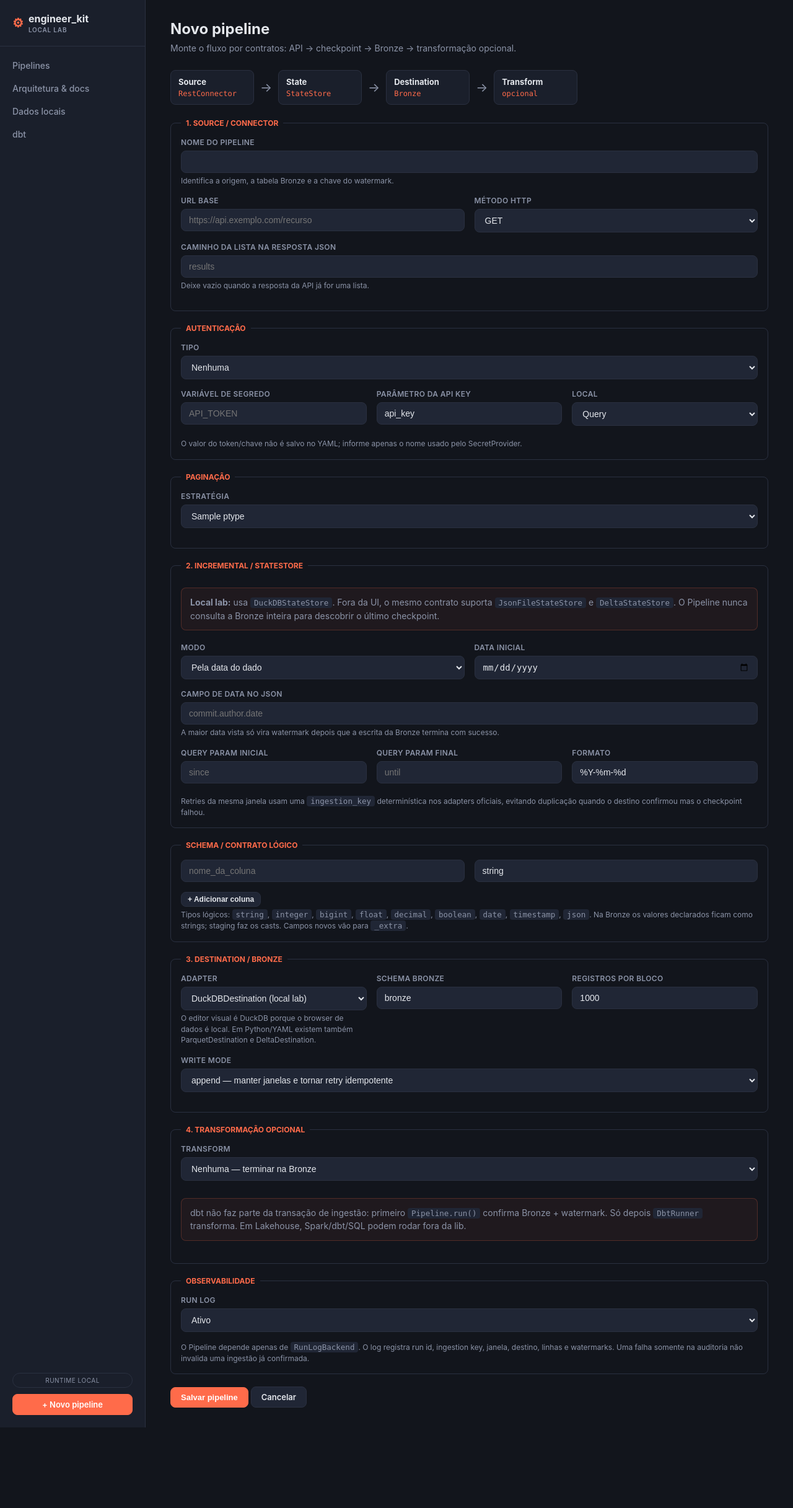
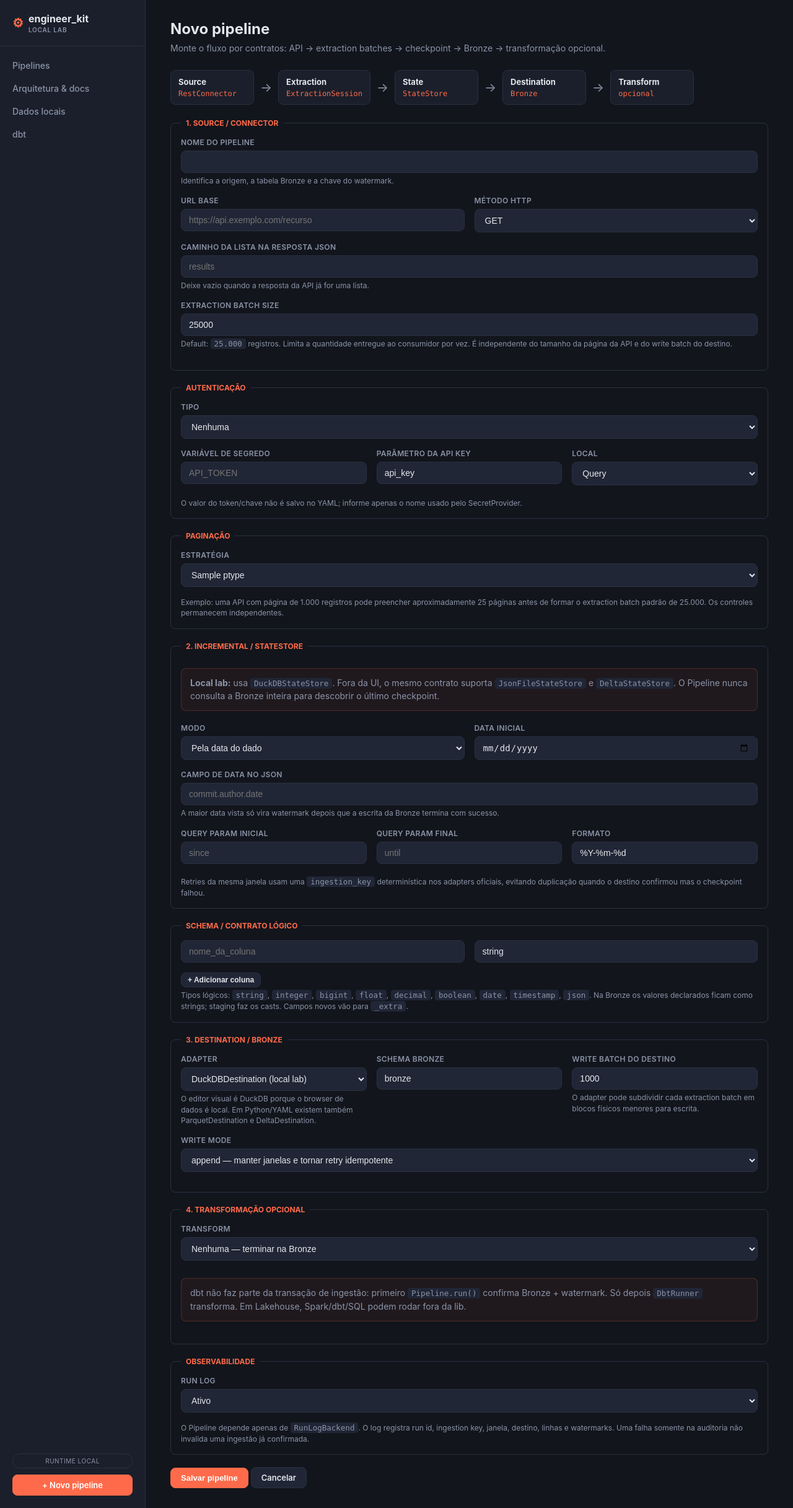
Before and after one commit to Lima-Ricardo/engineer_kit, a FastAPI app: template src/engineer_kit/ui/templates/pipeline_form.html in a window 1280 px wide. Shown: the whole page at 62% size. Before the commit the page ends 2303 px from the top, so only its background shows below. Run offline with FastAPI, Linux system fonts and the light colour scheme; the template is opened without the code that fills it: most values are stand-ins (such as "Sample title", 1, 10 or a date in 2020).

Commit message:
Show streaming batch controls in local lab editor

```diff
--- a/src/engineer_kit/ui/templates/pipeline_form.html
+++ b/src/engineer_kit/ui/templates/pipeline_form.html
@@ -2,12 +2,14 @@
 {% block title %}{{ "Editar" if config else "Novo" }} pipeline - engineer_kit{% endblock %}
 {% block content %}
 <h1>{{ "Editar pipeline" if config else "Novo pipeline" }}</h1>
-<p class="subtitle">Monte o fluxo por contratos: API → checkpoint → Bronze → transformação opcional.</p>
+<p class="subtitle">Monte o fluxo por contratos: API → extraction batches → checkpoint → Bronze → transformação opcional.</p>
 
 {% if error %}<div class="error-box">{{ error }}</div>{% endif %}
 
 <div class="flow-strip compact-flow">
     <div class="flow-node"><strong>Source</strong><span>RestConnector</span></div>
+    <div class="flow-arrow">→</div>
+    <div class="flow-node"><strong>Extraction</strong><span>ExtractionSession</span></div>
     <div class="flow-arrow">→</div>
     <div class="flow-node"><strong>State</strong><span>StateStore</span></div>
     <div class="flow-arrow">→</div>
@@ -42,6 +44,11 @@
             <input type="text" name="records_path" value="{{ config.connector.records_path if config and config.connector.records_path else '' }}" placeholder="results">
             <div class="field-hint">Deixe vazio quando a resposta da API já for uma lista.</div>
         </div>
+        <div class="field">
+            <label>Extraction batch size</label>
+            <input type="number" min="1" name="extraction_batch_size" value="{{ config.connector.extraction_batch_size if config else 25000 }}" required>
+            <div class="field-hint">Default: <code>25.000</code> registros. Limita a quantidade entregue ao consumidor por vez. É independente do tamanho da página da API e do write batch do destino.</div>
+        </div>
     </fieldset>
 
     <fieldset>
@@ -66,11 +73,12 @@
         <legend>Paginação</legend>
         <div class="field"><label>Estratégia</label><select name="pagination_type" id="pagination_type">{% for ptype in pagination_types %}<option value="{{ ptype }}" {{ "selected" if config and config.connector.pagination.type == ptype else "" }}>{{ ptype }}</option>{% endfor %}</select></div>
         {% set p = config.connector.pagination.params if config else {} %}
-        <div class="pagination-fields" data-type="page"><div class="field-row"><div class="field"><label>Parâmetro página</label><input type="text" name="page_param" value="{{ p.get('page_param', 'page') }}"></div><div class="field"><label>Parâmetro tamanho</label><input type="text" name="page_size_param" value="{{ p.get('page_size_param', 'per_page') }}"></div><div class="field"><label>Tamanho</label><input type="number" name="page_size" value="{{ p.get('page_size', 100) }}"></div></div></div>
+        <div class="pagination-fields" data-type="page"><div class="field-row"><div class="field"><label>Parâmetro página</label><input type="text" name="page_param" value="{{ p.get('page_param', 'page') }}"></div><div class="field"><label>Parâmetro tamanho</label><input type="text" name="page_size_param" value="{{ p.get('page_size_param', 'per_page') }}"></div><div class="field"><label>Tamanho da página da API</label><input type="number" name="page_size" value="{{ p.get('page_size', 100) }}"></div></div></div>
         <div class="pagination-fields" data-type="offset"><div class="field-row"><div class="field"><label>Parâmetro offset</label><input type="text" name="offset_param" value="{{ p.get('offset_param', 'offset') }}"></div><div class="field"><label>Parâmetro limite</label><input type="text" name="limit_param" value="{{ p.get('limit_param', 'limit') }}"></div><div class="field"><label>Limite</label><input type="number" name="limit" value="{{ p.get('limit', 100) }}"></div></div></div>
         <div class="pagination-fields" data-type="cursor"><div class="field-row"><div class="field"><label>Parâmetro cursor</label><input type="text" name="cursor_param" value="{{ p.get('cursor_param', 'cursor') }}"></div><div class="field"><label>Campo cursor na resposta</label><input type="text" name="cursor_field" value="{{ p.get('cursor_field', 'next_cursor') }}"></div></div></div>
         <div class="pagination-fields" data-type="link_header"><div class="field"><label>Header</label><input type="text" name="header_name" value="{{ p.get('header_name', 'Link') }}"></div></div>
         <div class="pagination-fields" data-type="next_url"><div class="field"><label>Campo da próxima URL</label><input type="text" name="next_url_field" value="{{ p.get('next_url_field', 'next') }}"></div></div>
+        <div class="field-hint">Exemplo: uma API com página de 1.000 registros pode preencher aproximadamente 25 páginas antes de formar o extraction batch padrão de 25.000. Os controles permanecem independentes.</div>
     </fieldset>
 
     <fieldset>
@@ -105,7 +113,7 @@
         <div class="field-row">
             <div class="field"><label>Adapter</label><select name="destination_type"><option value="duckdb" selected>DuckDBDestination (local lab)</option></select><div class="field-hint">O editor visual é DuckDB porque o browser de dados é local. Em Python/YAML existem também ParquetDestination e DeltaDestination.</div></div>
             <div class="field"><label>Schema Bronze</label><input type="text" name="destination_schema" value="{{ config.destination.schema if config else 'bronze' }}"></div>
-            <div class="field"><label>Registros por bloco</label><input type="number" name="batch_size" value="{{ config.destination.batch_size if config else 1000 }}"></div>
+            <div class="field"><label>Write batch do destino</label><input type="number" name="batch_size" value="{{ config.destination.batch_size if config else 1000 }}"><div class="field-hint">O adapter pode subdividir cada extraction batch em blocos físicos menores para escrita.</div></div>
         </div>
         <div class="field"><label>Write mode</label><select name="write_mode"><option value="append" {{ "selected" if not config or config.destination.write_mode == "append" else "" }}>append — manter janelas e tornar retry idempotente</option><option value="overwrite" {{ "selected" if config and config.destination.write_mode == "overwrite" else "" }}>overwrite — substituir toda a tabela</option></select></div>
     </fieldset>
```
